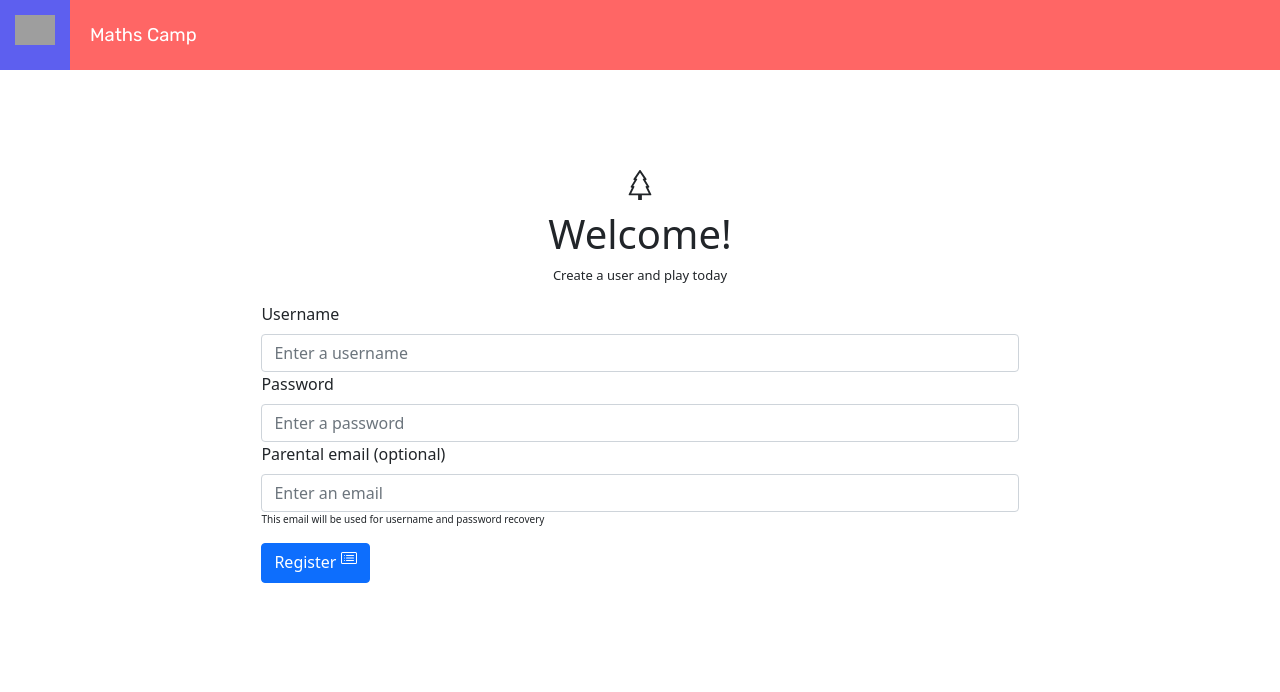
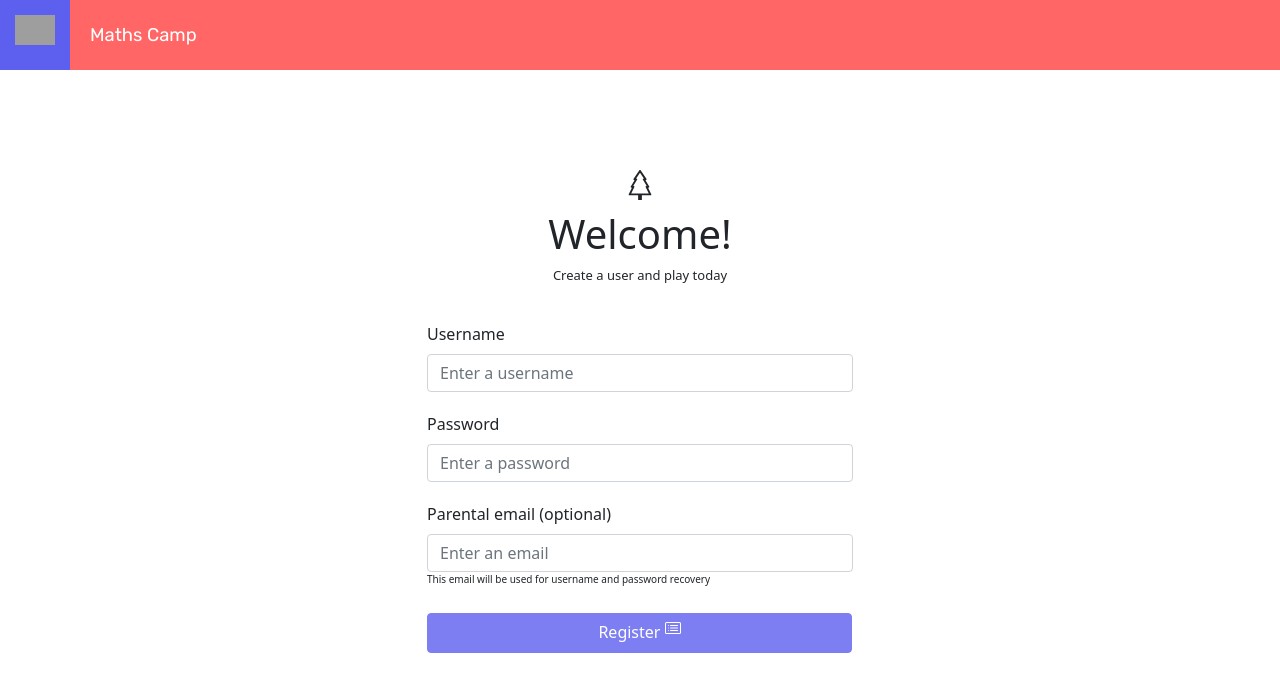
Before and after one commit to tamaraputriv/MathsCamp, a React (Create React App) app: page /register in a window 1280 px wide. Shown: the top 692 px of the page. Built offline with nearby package versions, Linux system fonts and the light colour scheme; grey boxes are pictures that could not be loaded.

Commit message:
hover på alle knapper

```diff
--- a/src/components/Login/Login_Register_Card.css
+++ b/src/components/Login/Login_Register_Card.css
@@ -16,22 +16,32 @@ p{
 }
 
 .login-btn{
-    background-color: #F2B84B !important;
-    border-color: #f7ac22 !important;
-    font-family: "Rubik" !important;
-    margin-left: 12px !important;
+    background-color: #F2B84B;
+    border-color: #F0AC2B;
+    font-family: "Rubik";
+    margin-left: 12px;
     width:160px;
     height:110px;
     font-size: 20px;
     font-weight: bold;
 }
 
+.login-btn:hover{
+    background-color: #F0AC2B;
+    border-color: #F0AC2B;
+}
+
 .register-btn{
-    background-color: #7C7EF2 !important;
-    border-color: #696bf5 !important;
-    font-family: "Rubik" !important;
+    background-color: #7C7EF2;
+    border-color: #5D5FEF;
+    font-family: "Rubik";
     width:160px;
     height:110px;
     font-size: 20px;
     font-weight: bold;
 }
+
+.register-btn:hover{
+    background-color: #5D5FEF;
+    border-color: #5D5FEF;
+}
--- a/src/components/Login/Login_Register_Card.js
+++ b/src/components/Login/Login_Register_Card.js
@@ -30,9 +30,6 @@ export default function Login_Register_Card(){
                 <Button onClick={handleLogin} className="btn-primary lg login-btn">Log in<br/><Key size={40}/></Button>
             </ButtonToolbar>
         </Container>
-
-
-
     );
 
 }
--- a/src/components/Login/Login_component.css
+++ b/src/components/Login/Login_component.css
@@ -1,11 +1,29 @@
 .login-container{
     margin-top: 100px;
+
 }
 
 .form-container{
-    width:70%;
+    width:450px;
 }
 
-.information-text{
-    font-size:10px;
+p{
+    font-size: 13px;
 }
+
+.upperform{
+    margin-top: 20px;
+}
+
+.loginbtn{
+    margin-top: 50px;
+    width:425px;
+    background-color: #7C7EF2;
+    border-color: #7C7EF2;
+
+}
+
+.loginbtn:hover{
+    background-color: #5D5FEF;
+    border-color: #5D5FEF;
+}
--- a/src/components/Login/Login_component.js
+++ b/src/components/Login/Login_component.js
@@ -21,12 +21,11 @@ export default function Logincomponent(){
                                 <Form.Label>Username</Form.Label>
                                 <Form.Control type="name" placeholder="Enter your username"/>
                             </Form.Group>
-
                             <Form.Group controlId="formPassword" className="upperform">
                                 <Form.Label>Password</Form.Label>
                                 <Form.Control type="password" placeholder="Enter your password"/>
                             </Form.Group>
-                            <Button className="registersubmitbtn" variant="primary" type="submit">Log in<Key/></Button>
+                            <Button className="loginbtn" variant="primary" type="submit">Log in  <Key size={20}/></Button>
                         </Form>
                     </Col>
                 </Row>
--- a/src/components/Login/Register_component.css
+++ b/src/components/Login/Register_component.css
@@ -9,3 +9,16 @@
 .information-text{
     font-size:10px;
 }
+
+.registerbtn{
+    margin-top: 10px;
+    width:425px;
+    background-color: #7C7EF2;
+    border-color: #7C7EF2;
+
+}
+
+.registerbtn:hover{
+    background-color: #5D5FEF;
+    border-color: #5D5FEF;
+}
--- a/src/components/Login/Register_component.js
+++ b/src/components/Login/Register_component.js
@@ -21,7 +21,6 @@ export default function Registercomponent(){
                                 <Form.Label>Username</Form.Label>
                                 <Form.Control type="name" placeholder="Enter a username"/>
                             </Form.Group>
-
                             <Form.Group controlId="formPassword" className="upperform">
                                 <Form.Label>Password</Form.Label>
                                 <Form.Control type="password" placeholder="Enter a password"/>
@@ -32,7 +31,7 @@ export default function Registercomponent(){
                                 <Form.Control type="email" placeholder="Enter an email"/>
                                 <p className="information-text">This email will be used for username and password recovery</p>
                             </Form.Group>
-                            <Button className="registersubmitbtn" variant="primary" type="submit">
+                            <Button className="registerbtn" variant="primary" type="submit">
                                 Register <CardList/>
                             </Button>
                         </Form>
```
